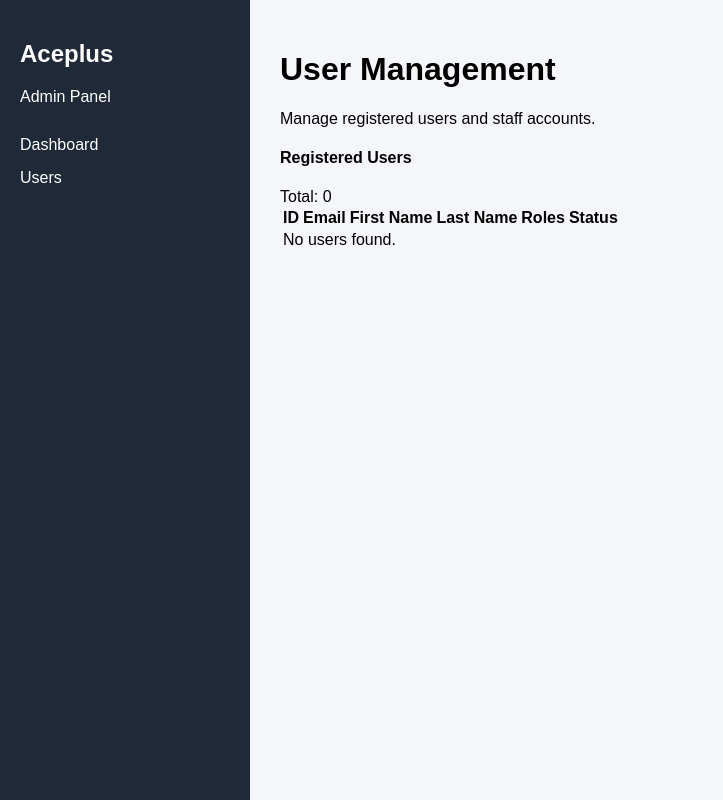
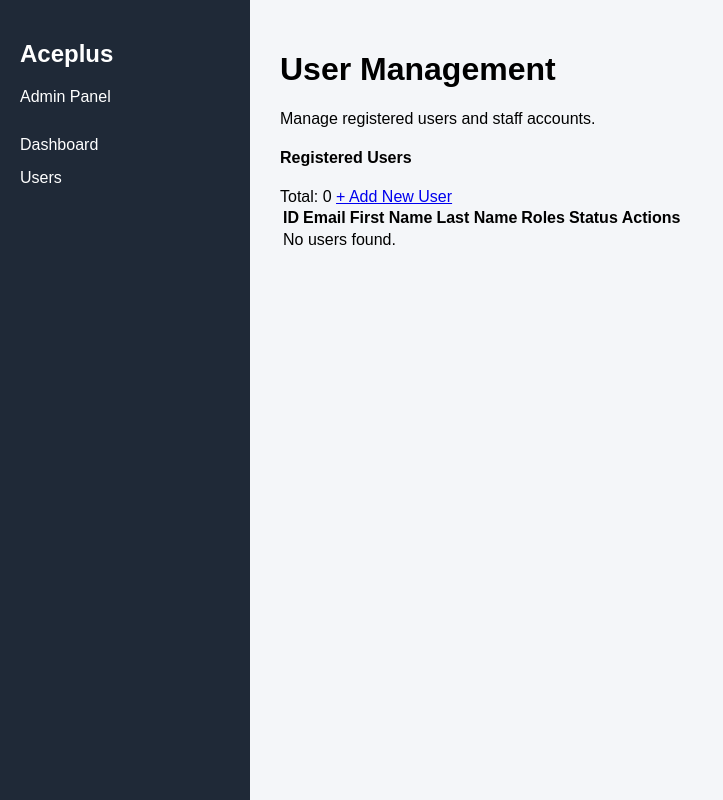
Before and after one commit to ICEbear-HUB/Final_webdev, a Symfony app: template templates/admin/users/index.html.twig in a window 1280 px wide. Shown: the whole page, without its empty margins (0-723 px from the left). Run offline with Twig, Linux system fonts and the light colour scheme; the template is opened without the code that fills it, so the values that code supplies are empty; some libraries are stand-ins or nearby versions.

Commit message:
update napud

```diff
--- a/templates/admin/users/index.html.twig
+++ b/templates/admin/users/index.html.twig
@@ -20,9 +20,17 @@
 
                 <div class="d-flex justify-content-between align-items-center mb-3">
                     <h4 class="mb-0">Registered Users</h4>
-                    <span class="badge bg-primary">
-                        Total: {{ users|length }}
-                    </span>
+
+                    <div>
+                        <span class="badge bg-primary">
+                            Total: {{ users|length }}
+                        </span>
+
+                        <a href="{{ path('admin_users_new') }}"
+                           class="btn btn-primary btn-sm ms-2">
+                            + Add New User
+                        </a>
+                    </div>
                 </div>
 
                 <div class="table-responsive">
@@ -37,6 +45,7 @@
                                 <th>Last Name</th>
                                 <th>Roles</th>
                                 <th>Status</th>
+                                <th>Actions</th>
                             </tr>
                         </thead>
 
@@ -65,12 +74,32 @@
                                             <span class="badge bg-danger">Inactive</span>
                                         {% endif %}
                                     </td>
+
+                                    <td>
+                                        {% if 'ROLE_ADMIN' not in user.roles %}
+
+                                            <a href="{{ path('admin_users_show', {id: user.id}) }}"
+                                               class="btn btn-info btn-sm mb-1">
+                                                View
+                                            </a>
+
+                                            <a href="{{ path('admin_users_edit', {id: user.id}) }}"
+                                               class="btn btn-warning btn-sm mb-1">
+                                                Edit
+                                            </a>
+
+                                        {% else %}
+
+                                            <span class="text-muted">Protected</span>
+
+                                        {% endif %}
+                                    </td>
                                 </tr>
 
                             {% else %}
 
                                 <tr>
-                                    <td colspan="6" class="text-center">
+                                    <td colspan="7" class="text-center">
                                         No users found.
                                     </td>
                                 </tr>
```
